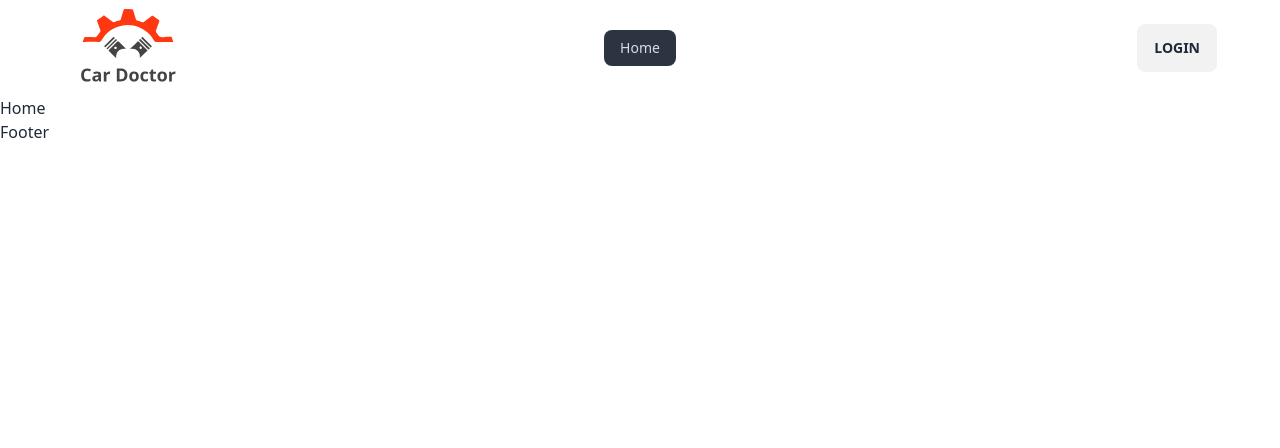
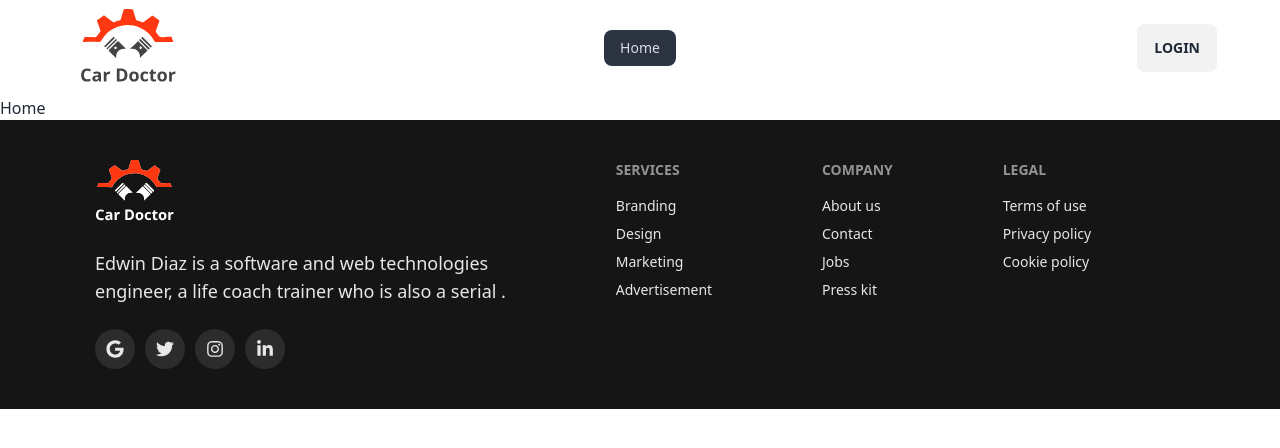
Before and after one commit to abdurrahim5g/genius-car-client, a React (Vite) app: page / in a window 1280 px wide. Shown: the top 448 px of the page. Built offline with nearby package versions, Linux system fonts and the light colour scheme.

Commit message:
Update footer component

```diff
--- a/package.json
+++ b/package.json
@@ -14,6 +14,7 @@
     "react": "^18.2.0",
     "react-dom": "^18.2.0",
     "react-hot-toast": "^2.4.1",
+    "react-icons": "^4.9.0",
     "react-router-dom": "^6.12.0"
   },
   "devDependencies": {
--- a/src/App.css
+++ b/src/App.css
@@ -1,5 +1,10 @@
 :root {
   --primary-color: #ff3811;
+  --title-color: #444444;
+  --text-color: #a2a2a2;
+  --hover-color: #ff3811;
+  --footer-bg: #151515;
+  --footer-text: #e7e7e7;
 }
 
 .car-container {
--- /dev/null
+++ b/src/components/Shared/Footer/Footer.css
@@ -0,0 +1,30 @@
+.Footer-component p,
+.Footer-component h4,
+.Footer-component a {
+  color: var(--footer-text) !important;
+}
+
+.footer-title {
+  opacity: 0.6 !important;
+}
+
+.social-links {
+  display: flex;
+  gap: 10px;
+}
+
+.social-links a {
+  width: 40px;
+  height: 40px;
+  line-height: 40px;
+  background: #2c2c2c;
+  display: grid;
+  place-content: center;
+  border-radius: 50%;
+  transition: 0.2s;
+  font-size: 18px;
+}
+
+.social-links a:hover {
+  background: var(--primary-color);
+}
--- a/src/components/Shared/Footer/Footer.jsx
+++ b/src/components/Shared/Footer/Footer.jsx
@@ -1,5 +1,62 @@
+import logo from "../../../assets/footer-logo.svg";
+import "./Footer.css";
+import { Link } from "react-router-dom";
+import { FaGoogle, FaInstagram, FaLinkedinIn, FaTwitter } from "react-icons/fa";
+
 const Footer = () => {
-  return <footer className="Footer-component">Footer</footer>;
+  return (
+    <footer
+      className="Footer-component"
+      style={{ background: "var(--footer-bg)" }}
+    >
+      <div className="car-container">
+        <div className="footer p-10 text-base-content">
+          <div className="footer-brand">
+            <img src={logo} alt="Footer Logo" />
+            <p className="text-lg my-4">
+              Edwin Diaz is a software and web technologies
+              <br /> engineer, a life coach trainer who is also a serial .
+            </p>
+            <div className="social-links">
+              <Link to="">
+                <FaGoogle />
+              </Link>
+              <Link to="">
+                <FaTwitter />
+              </Link>
+              <Link to="">
+                <FaInstagram />
+              </Link>
+              <Link to="">
+                <FaLinkedinIn />
+              </Link>
+            </div>
+          </div>
+
+          <div>
+            <h4 className="footer-title">Services</h4>
+            <Link className="link link-hover">Branding</Link>
+            <Link className="link link-hover">Design</Link>
+            <Link className="link link-hover">Marketing</Link>
+            <Link className="link link-hover">Advertisement</Link>
+          </div>
+          <div>
+            <h4 className="footer-title">Company</h4>
+            <Link className="link link-hover">About us</Link>
+            <Link className="link link-hover">Contact</Link>
+            <Link className="link link-hover">Jobs</Link>
+            <Link className="link link-hover">Press kit</Link>
+          </div>
+          <div>
+            <h4 className="footer-title">Legal</h4>
+            <Link className="link link-hover">Terms of use</Link>
+            <Link className="link link-hover">Privacy policy</Link>
+            <Link className="link link-hover">Cookie policy</Link>
+          </div>
+        </div>
+      </div>
+    </footer>
+  );
 };
 
 export default Footer;
```
Also changed, not shown: src/assets/footer-logo.svg (added), 1 other file (tests, documents, lock files or other folders).
